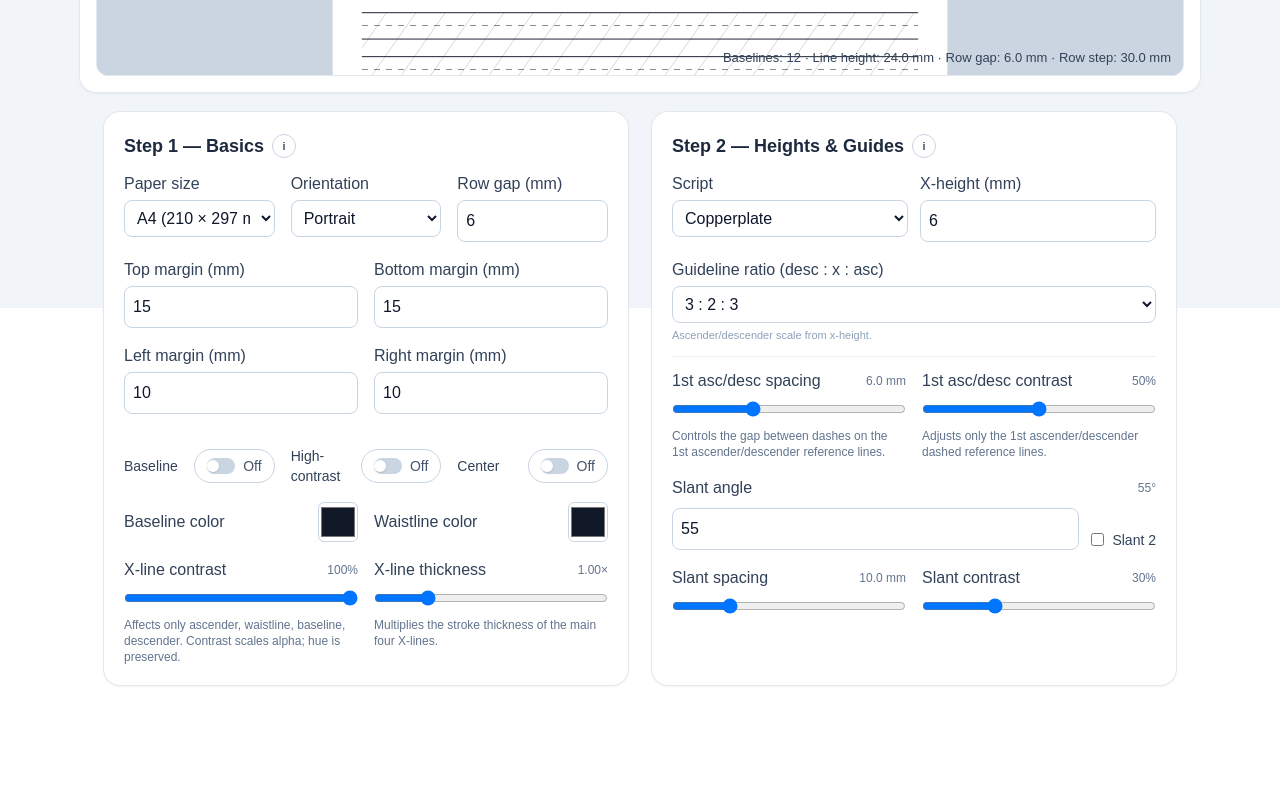
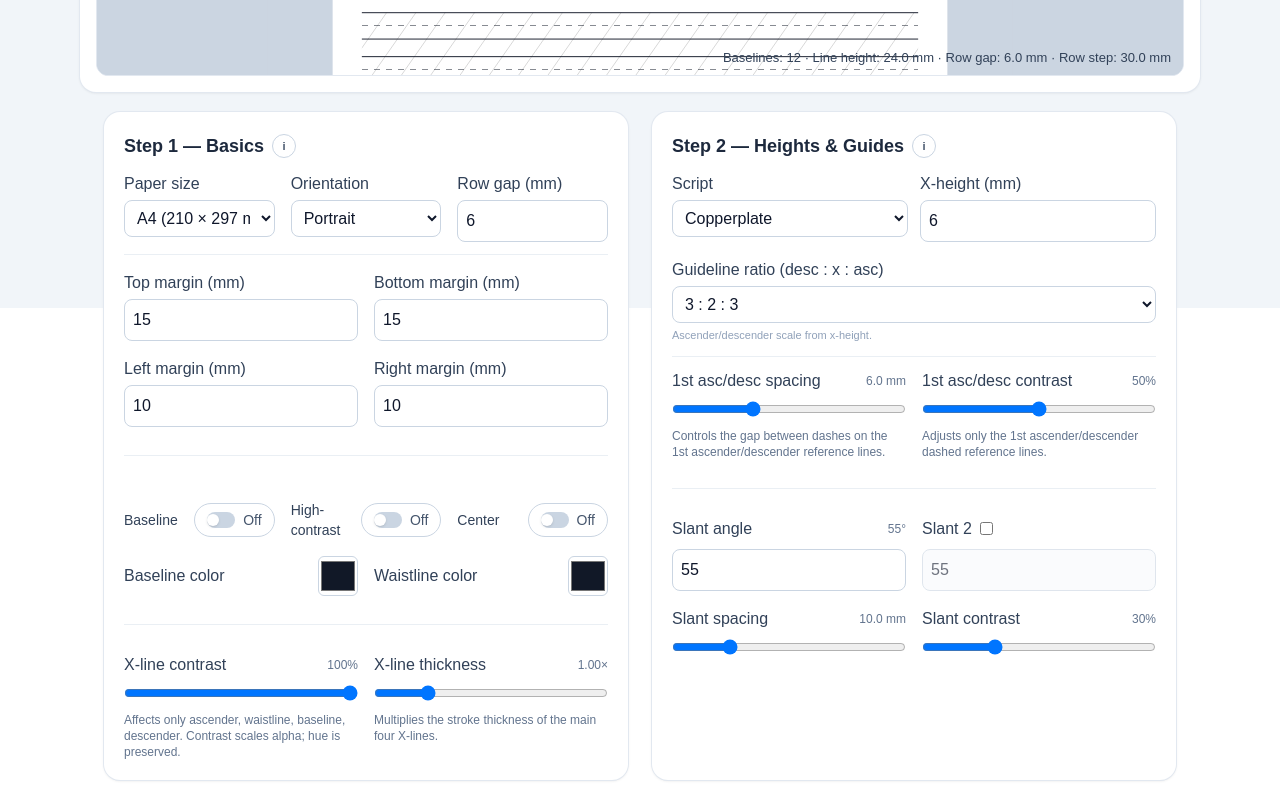
Before and after one commit to mashw/calligraphy-tools, a Next.js app: page /guidelines in a window 1280 px wide. Shown: the part 492-1292 px from the top of the page. Before the commit the page ends 1197 px from the top, so only its background shows below. Built offline with nearby package versions, Linux system fonts and the light colour scheme.

Commit message:
Adjust guidelines slant controls layout and section dividers

```diff
--- a/src/app/guidelines/page.tsx
+++ b/src/app/guidelines/page.tsx
@@ -1420,6 +1420,8 @@ const slantAngleDeg = useMemo(() => {
             </div>
           </div>
 
+          <div className="my-3 border-t border-slate-200/70" />
+
           <div className="grid grid-cols-2 gap-4 mt-4">
             <div>
               <label className="font-medium text-slate-700">Top margin (mm)</label>
@@ -1468,6 +1470,11 @@ const slantAngleDeg = useMemo(() => {
                 onChange={(e) => setMarginRightMM(parseFloat(e.target.value || '0') || 0)}
               />
             </div>
+
+            <div className="col-span-2">
+              <div className="my-3 border-t border-slate-200/70" />
+            </div>
+
             <div className="col-span-2">
               <div className="mt-4 grid grid-cols-3 gap-4">
                 {/* Baseline */}
@@ -1575,6 +1582,10 @@ const slantAngleDeg = useMemo(() => {
               </div>
             </div>
 
+            <div className="col-span-2">
+              <div className="my-3 border-t border-slate-200/70" />
+            </div>
+
             {/* X-line contrast */}
             <div>
               <div className="flex items-center justify-between">
@@ -2031,21 +2042,24 @@ const slantAngleDeg = useMemo(() => {
 
 {script === 'Copperplate' && (
   <>
+    <div className="col-span-2">
+      <div className="my-3 border-t border-slate-200/70" />
+    </div>
+
     {/* Slant angle */}
-    <div className="col-span-2">
+    <div>
       <div className="flex items-center justify-between">
         <label className="font-medium text-slate-700">Slant angle</label>
         <span className="text-xs text-slate-500">
           {slantAngleDeg}°
         </span>
       </div>
-      <div className="mt-2 flex flex-wrap items-end gap-3">
       <input
         type="number"
         step={1}
         min={0}
         max={90}
-          className="w-full sm:flex-1 p-2 rounded-lg border border-slate-300"
+        className="mt-2 w-full p-2 rounded-lg border border-slate-300"
         value={slantAngleText}
         onWheel={(e) => (e.currentTarget as HTMLInputElement).blur()}
         onChange={(e) => setSlantAngleText(e.target.value)}
@@ -2067,26 +2081,25 @@ const slantAngleDeg = useMemo(() => {
           setSlantAngleText(String(Math.min(90, Math.max(0, v))));
         }}
       />
-
-        <label className="inline-flex items-center gap-2 text-sm text-slate-700 select-none">
+    </div>
+
+    <div>
+      <div className="flex items-center gap-2">
+        <label className="font-medium text-slate-700">Slant 2</label>
         <input
           type="checkbox"
           checked={enableSlant2}
           onChange={(e) => setEnableSlant2(e.target.checked)}
         />
-          Slant 2
-        </label>
-
-        {enableSlant2 && (
-          <label className="flex items-center gap-2 text-sm text-slate-700">
-            <span>Angle 2</span>
+      </div>
       <input
         type="number"
         step={1}
         min={0}
         max={90}
-              className="w-24 p-2 rounded-lg border border-slate-300"
+        className={`mt-2 w-full p-2 rounded-lg border border-slate-300 ${enableSlant2 ? '' : 'bg-slate-50 opacity-60 cursor-not-allowed'}`}
         value={slantAngle2}
+        disabled={!enableSlant2}
         onChange={(e) => {
           const v = parseInt(e.target.value, 10);
           setSlantAngle2(Number.isFinite(v) ? v : 55);
@@ -2094,9 +2107,6 @@ const slantAngleDeg = useMemo(() => {
         onWheel={(e) => (e.currentTarget as HTMLInputElement).blur()}
         onBlur={() => setSlantAngle2((v) => Math.min(90, Math.max(0, v)))}
       />
-          </label>
-        )}
-      </div>
     </div>
 
     {/* Slant spacing */}
```
Lines whose indentation alone changed are shown as unchanged.
